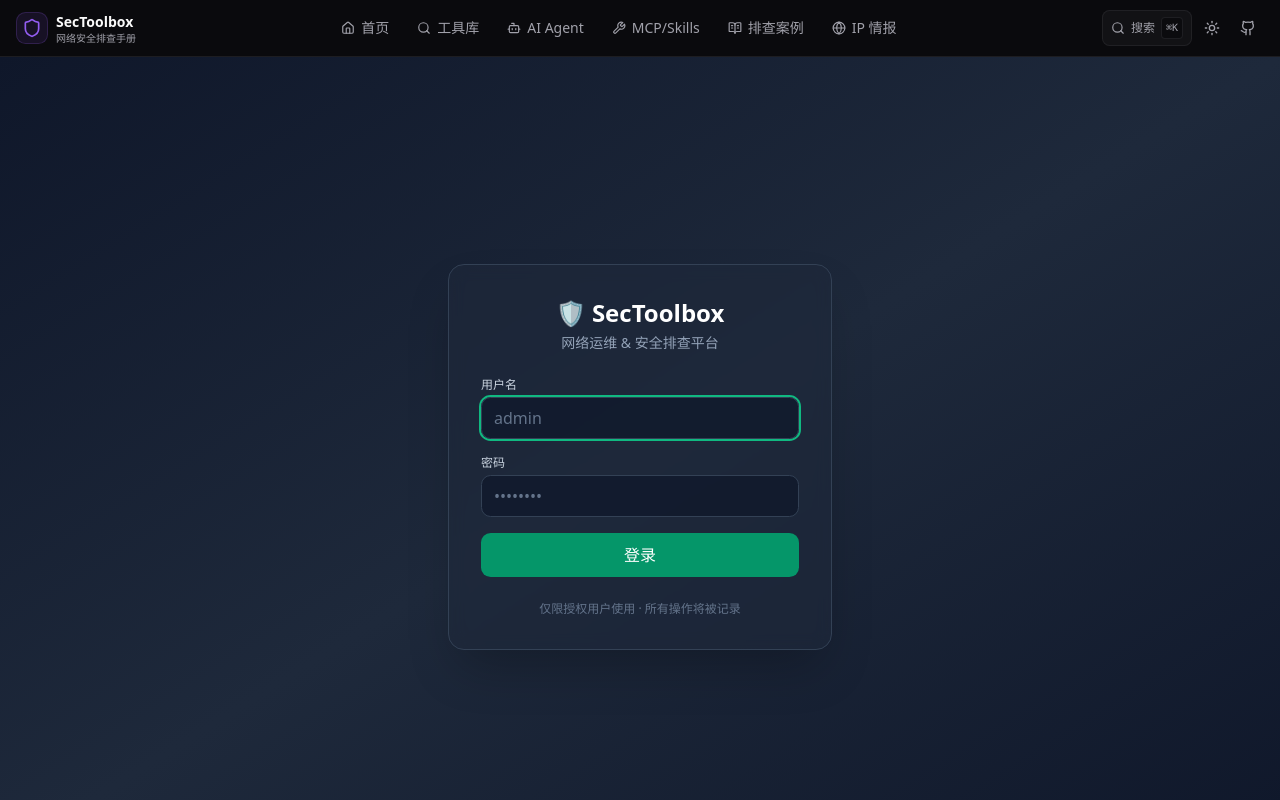
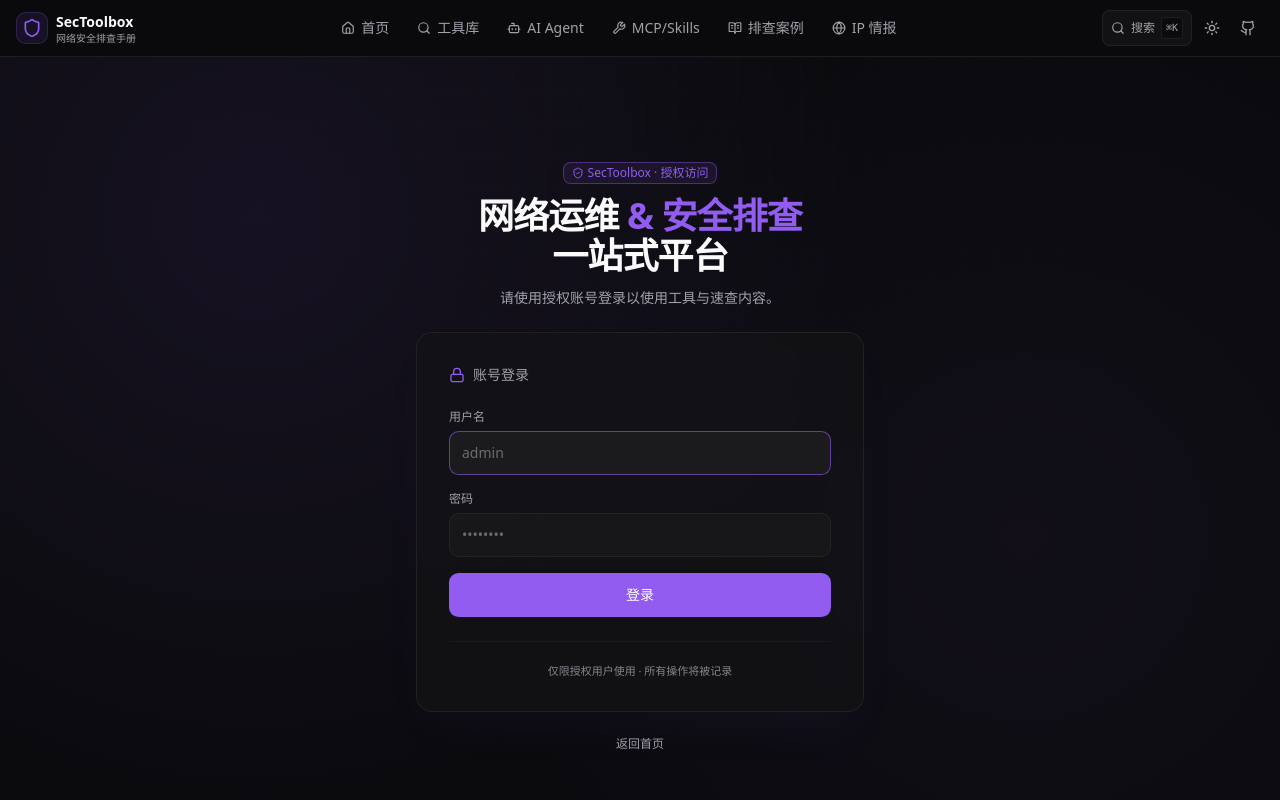
Before and after one commit to mick978/security-toolbox, a Next.js app: page /login in a window 1280 px wide. Shown: the top 800 px of the page. Built offline with nearby package versions, Linux system fonts and the light colour scheme.

Commit message:
style(login): restyle page to match site hero theme (purple gradient + glass card)

```diff
--- a/app/login/page.tsx
+++ b/app/login/page.tsx
@@ -1,6 +1,9 @@
 "use client";
 
 import { useState, useEffect } from "react";
+import Link from "next/link";
+import { Lock, Loader2, ShieldCheck, Github } from "lucide-react";
+import { Badge } from "@/components/ui/badge";
 
 export default function LoginPage() {
   const [user, setUser] = useState("");
@@ -38,42 +41,81 @@ export default function LoginPage() {
   }
 
   return (
-    <div className="min-h-screen flex items-center justify-center bg-gradient-to-br from-slate-900 via-slate-800 to-slate-900 px-4">
-      <div className="w-full max-w-sm bg-slate-800/60 backdrop-blur border border-slate-700 rounded-2xl shadow-2xl p-8">
-        <div className="mb-6 text-center">
-          <div className="text-2xl font-bold text-white">🛡️ SecToolbox</div>
-          <div className="text-sm text-slate-400 mt-1">网络运维 &amp; 安全排查平台</div>
+    <div className="min-h-screen relative overflow-hidden flex items-center justify-center px-4 py-12">
+      {/* Site-style gradient backdrop */}
+      <div className="absolute inset-0 hero-gradient opacity-60" aria-hidden="true" />
+      <div className="absolute inset-0 grid-bg opacity-20" aria-hidden="true" />
+
+      <div className="relative w-full max-w-md animate-fade-in">
+        {/* Brand header — matches /mcp and /agents hero */}
+        <div className="text-center mb-6 space-y-3">
+          <div className="flex justify-center">
+            <Badge className="border-primary/40 text-primary bg-primary/10">
+              <ShieldCheck className="h-3 w-3 mr-1" />
+              SecToolbox · 授权访问
+            </Badge>
+          </div>
+          <h1 className="text-3xl md:text-4xl font-bold tracking-tight">
+            网络运维 <span className="text-primary">&amp; 安全排查</span>
+            <br />
+            一站式平台
+          </h1>
+          <p className="text-sm text-muted-foreground">
+            请使用授权账号登录以使用工具与速查内容。
+          </p>
+        </div>
+
+        {/* Login card */}
+        <div className="rounded-2xl border border-border/60 bg-card/80 backdrop-blur shadow-2xl shadow-primary/5 p-6 md:p-8">
+          <div className="flex items-center gap-2 mb-6 text-sm font-medium text-muted-foreground">
+            <Lock className="h-4 w-4 text-primary" />
+            <span>账号登录</span>
           </div>
 
           <form onSubmit={onSubmit} className="space-y-4">
             <div>
-            <label className="block text-xs text-slate-300 mb-1">用户名</label>
+              <label
+                htmlFor="username"
+                className="block text-xs font-medium text-muted-foreground mb-1.5"
+              >
+                用户名
+              </label>
               <input
+                id="username"
                 type="text"
                 autoComplete="username"
                 autoFocus
                 value={user}
                 onChange={(e) => setUser(e.target.value)}
-              className="w-full px-3 py-2 rounded-lg bg-slate-900/70 border border-slate-700 text-slate-100 placeholder-slate-500 focus:outline-none focus:ring-2 focus:ring-emerald-500"
+                className="w-full h-11 px-3 rounded-lg bg-secondary/40 border border-border/60 text-sm text-foreground placeholder:text-muted-foreground/60 outline-none focus:border-primary/60 focus:bg-secondary/60 transition-colors"
                 placeholder="admin"
                 required
               />
             </div>
             <div>
-            <label className="block text-xs text-slate-300 mb-1">密码</label>
+              <label
+                htmlFor="password"
+                className="block text-xs font-medium text-muted-foreground mb-1.5"
+              >
+                密码
+              </label>
               <input
+                id="password"
                 type="password"
                 autoComplete="current-password"
                 value={pass}
                 onChange={(e) => setPass(e.target.value)}
-              className="w-full px-3 py-2 rounded-lg bg-slate-900/70 border border-slate-700 text-slate-100 placeholder-slate-500 focus:outline-none focus:ring-2 focus:ring-emerald-500"
+                className="w-full h-11 px-3 rounded-lg bg-secondary/40 border border-border/60 text-sm text-foreground placeholder:text-muted-foreground/60 outline-none focus:border-primary/60 focus:bg-secondary/60 transition-colors"
                 placeholder="••••••••"
                 required
               />
             </div>
 
             {err && (
-            <div className="text-sm text-red-400 bg-red-500/10 border border-red-500/30 rounded-lg px-3 py-2">
+              <div
+                role="alert"
+                className="text-sm text-red-400 bg-red-500/10 border border-red-500/30 rounded-lg px-3 py-2"
+              >
                 {err}
               </div>
             )}
@@ -81,14 +123,29 @@ export default function LoginPage() {
             <button
               type="submit"
               disabled={loading}
-            className="w-full py-2.5 rounded-lg bg-emerald-600 hover:bg-emerald-500 disabled:bg-emerald-800 disabled:cursor-not-allowed text-white font-medium transition"
+              className="w-full h-11 inline-flex items-center justify-center gap-2 rounded-lg bg-primary text-primary-foreground text-sm font-medium hover:bg-primary/90 disabled:opacity-60 disabled:cursor-not-allowed transition-colors"
             >
-            {loading ? "登录中..." : "登录"}
+              {loading ? (
+                <>
+                  <Loader2 className="h-4 w-4 animate-spin" />
+                  登录中…
+                </>
+              ) : (
+                "登录"
+              )}
             </button>
           </form>
 
-        <div className="mt-6 text-xs text-slate-500 text-center">
+          <div className="mt-6 pt-5 border-t border-border/40 text-[11px] text-muted-foreground/80 text-center leading-relaxed">
             仅限授权用户使用 · 所有操作将被记录
+          </div>
+        </div>
+
+        {/* Footer link */}
+        <div className="mt-6 text-center text-xs text-muted-foreground">
+          <Link href="/" className="hover:text-primary transition-colors">
+            返回首页
+          </Link>
         </div>
       </div>
     </div>
```
Lines whose indentation alone changed are shown as unchanged.
